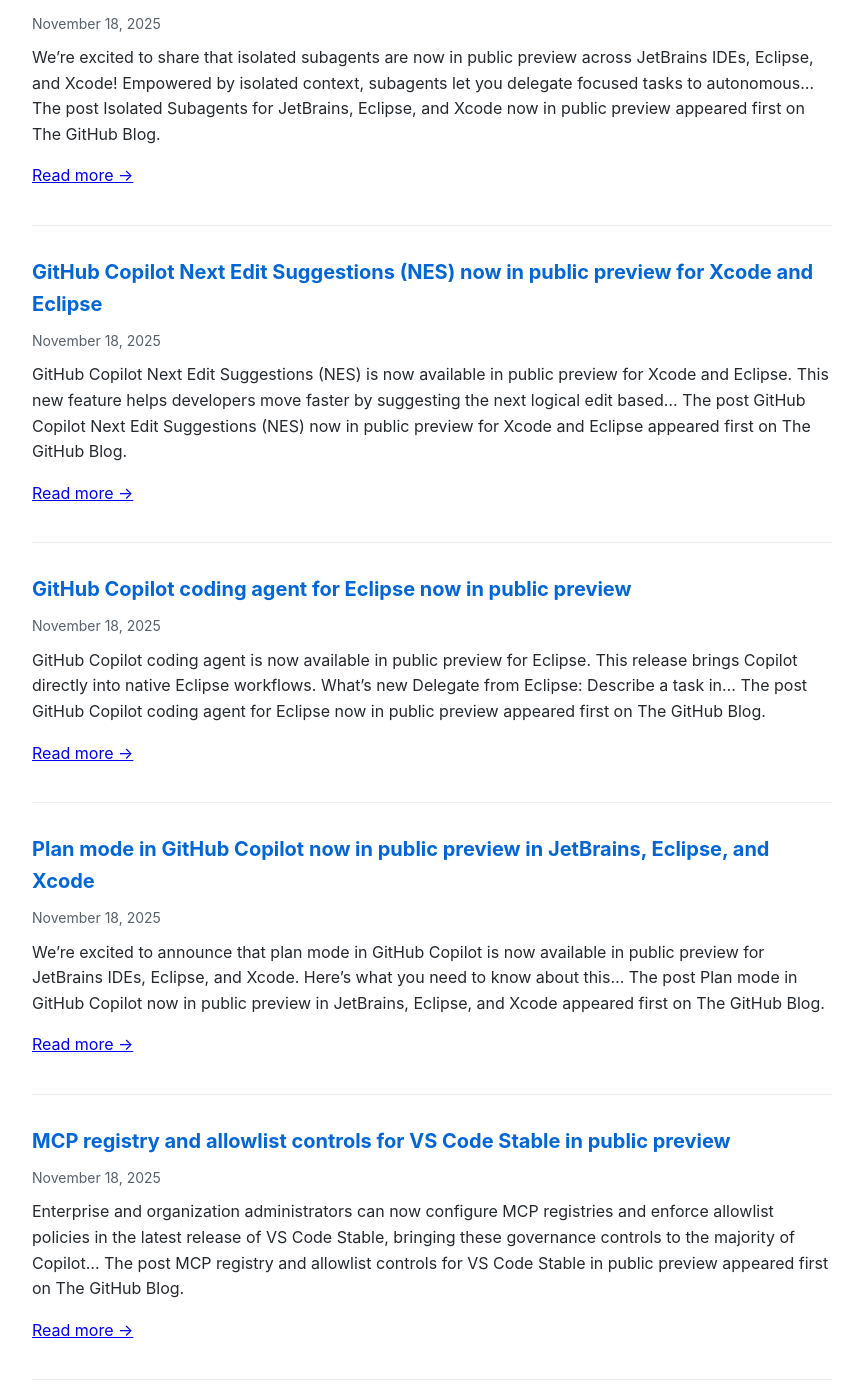
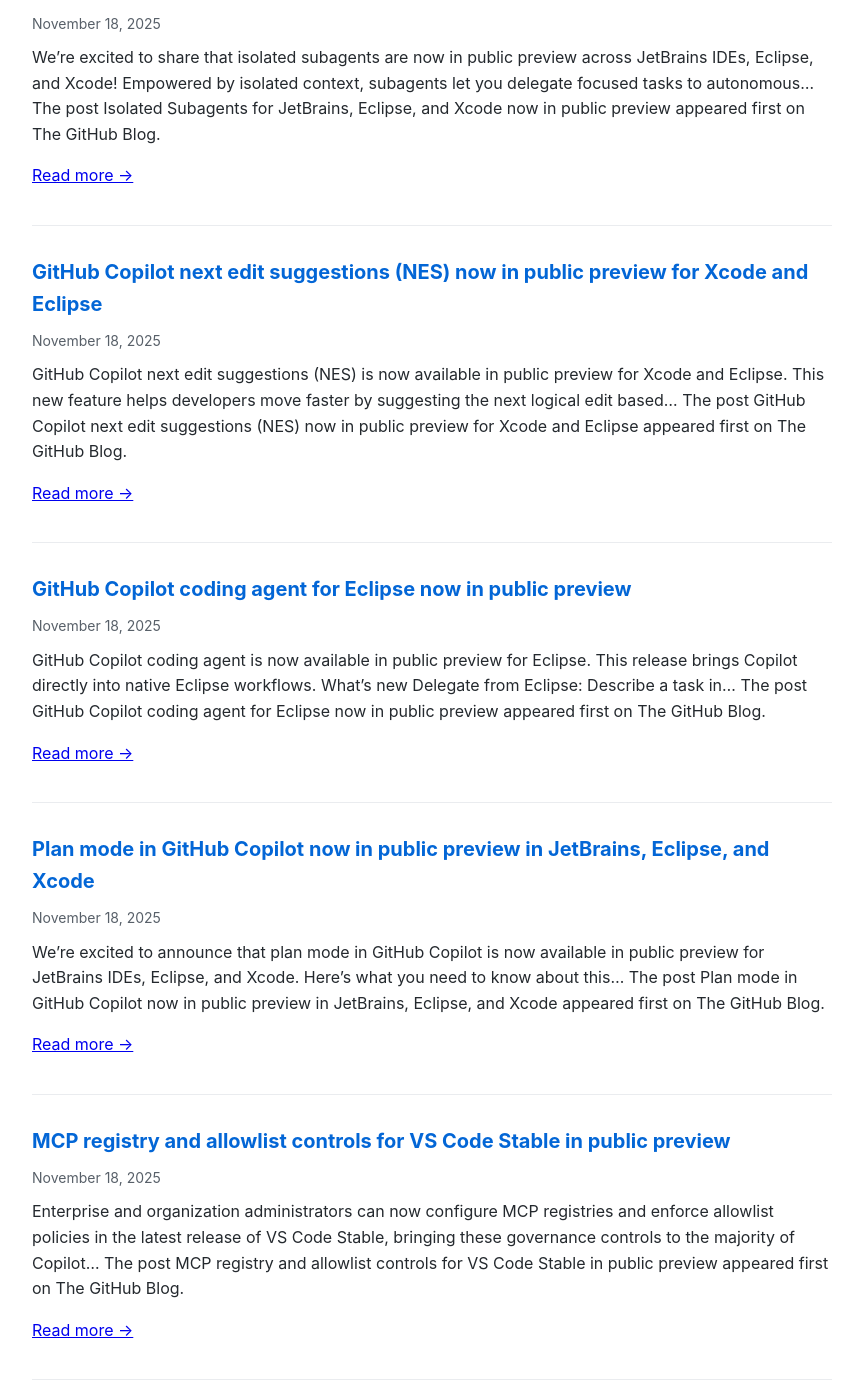
Before and after one commit to Oregand/oregand.github.io, a Jekyll site: the page copilot-feed.html, which Jekyll copies as it is, in a window 1280 px wide and 1400 px high, scrolled down 1626 px. Shown: the whole window, without its empty margins (208-1071 px from the left). Built offline with Jekyll 4.4.1, drawn with Linux system fonts in a browser that asks for light colours; some of the changed text lies outside the part shown.

```diff
--- a/copilot-feed.html
+++ b/copilot-feed.html
@@ -143,12 +143,12 @@ The post Isolated Subagents for JetBrains, Eclipse, and Xcode now in public prev
 
   <div class="feed-item">
     <div class="feed-title">
-      <a href="https://github.blog/changelog/2025-11-18-github-copilot-next-edit-suggestions-nes-now-in-public-preview-for-xcode-and-eclipse" target="_blank">GitHub Copilot Next Edit Suggestions (NES) now in public preview for Xcode and Eclipse</a>
+      <a href="https://github.blog/changelog/2025-11-18-github-copilot-next-edit-suggestions-nes-now-in-public-preview-for-xcode-and-eclipse" target="_blank">GitHub Copilot next edit suggestions (NES) now in public preview for Xcode and Eclipse</a>
     </div>
     <div class="feed-date">November 18, 2025</div>
     <div class="feed-description">
-      GitHub Copilot Next Edit Suggestions (NES) is now available in public preview for Xcode and Eclipse. This new feature helps developers move faster by suggesting the next logical edit based&#8230;
-The post GitHub Copilot Next Edit Suggestions (NES) now in public preview for Xcode and Eclipse appeared first on The GitHub Blog.
+      GitHub Copilot next edit suggestions (NES) is now available in public preview for Xcode and Eclipse. This new feature helps developers move faster by suggesting the next logical edit based&#8230;
+The post GitHub Copilot next edit suggestions (NES) now in public preview for Xcode and Eclipse appeared first on The GitHub Blog.
 
       <p><a href="https://github.blog/changelog/2025-11-18-github-copilot-next-edit-suggestions-nes-now-in-public-preview-for-xcode-and-eclipse" target="_blank">Read more →</a></p>
     </div>
```
Also changed, not shown: other parts of copilot-feed.html (+2 -2 lines).
